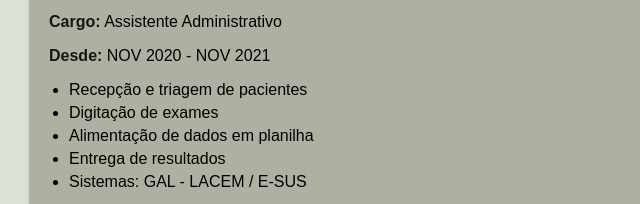
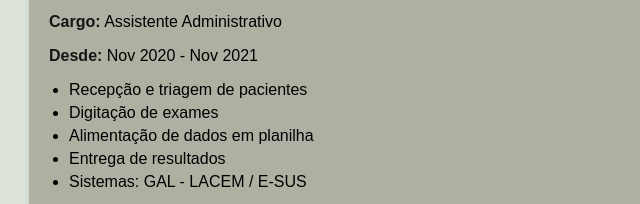
Before and after one commit to Evertonoliveira113/Curriculo, a plain HTML site: page index.html in a window 1280 px wide. Shown: the part 534-738 px from the top of the page, 191-831 px from the left. Drawn offline with Linux system fonts and the light colour scheme.

Commit message:
Update index.html

```diff
--- a/index.html
+++ b/index.html
@@ -33,7 +33,7 @@
             <article>
                 <h3>Encred - Empresa Nordestina de Crédito, Cecon - Testagem Covid</h3>
                 <p><strong>Cargo:</strong> Assistente Administrativo</p>
-                <p><strong>Desde:</strong> NOV 2020 - NOV 2021</p>
+                <p><strong>Desde:</strong> Nov 2020 - Nov 2021</p>
                 <ul>
                     <li>Recepção e triagem de pacientes</li>
                     <li>Digitação de exames</li>
```
